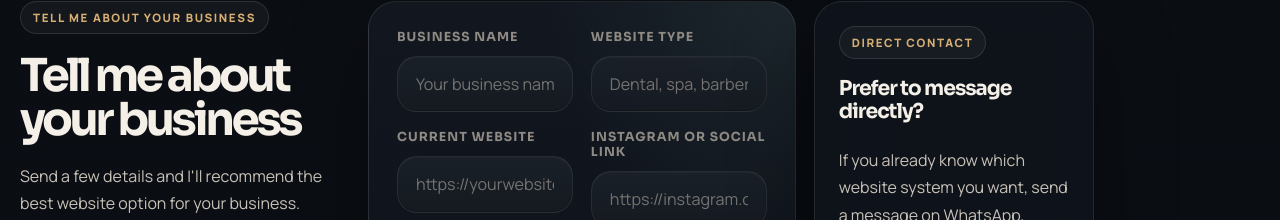
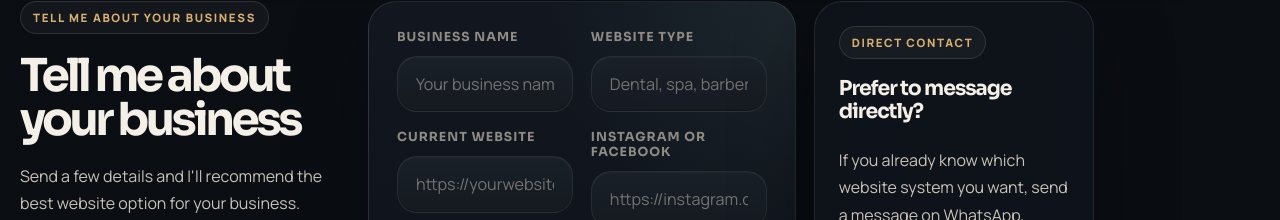
Before and after one commit to Aminjon0603/premium-websites-nyc, a React (Vite) app: page / in a window 1280 px wide. Shown: the part 6097-6317 px from the top of the page. Built offline with nearby package versions, Linux system fonts and the light colour scheme.

Commit message:
Update social field label

```diff
--- a/src/App.jsx
+++ b/src/App.jsx
@@ -55,7 +55,7 @@ function App() {
       `Business name: ${formState.businessName || "-"}`,
       `Website type: ${formState.websiteType || "-"}`,
       `Current website: ${formState.currentWebsite || "-"}`,
-      `Instagram or social link: ${formState.socialLink || "-"}`,
+      `Instagram or Facebook: ${formState.socialLink || "-"}`,
       `Services: ${formState.services || "-"}`,
       `Preferred package: ${formState.preferredPackage || "-"}`,
       `Timeline: ${formState.timeline || "-"}`,
@@ -444,12 +444,12 @@ function App() {
                   </label>
 
                   <label className="field">
-                    <span>Instagram or social link</span>
+                    <span>Instagram or Facebook</span>
                     <input
                       name="socialLink"
                       value={formState.socialLink}
                       onChange={updateField}
-                      placeholder="https://instagram.com/..."
+                      placeholder="https://instagram.com/ or facebook.com/..."
                     />
                   </label>
 
```
